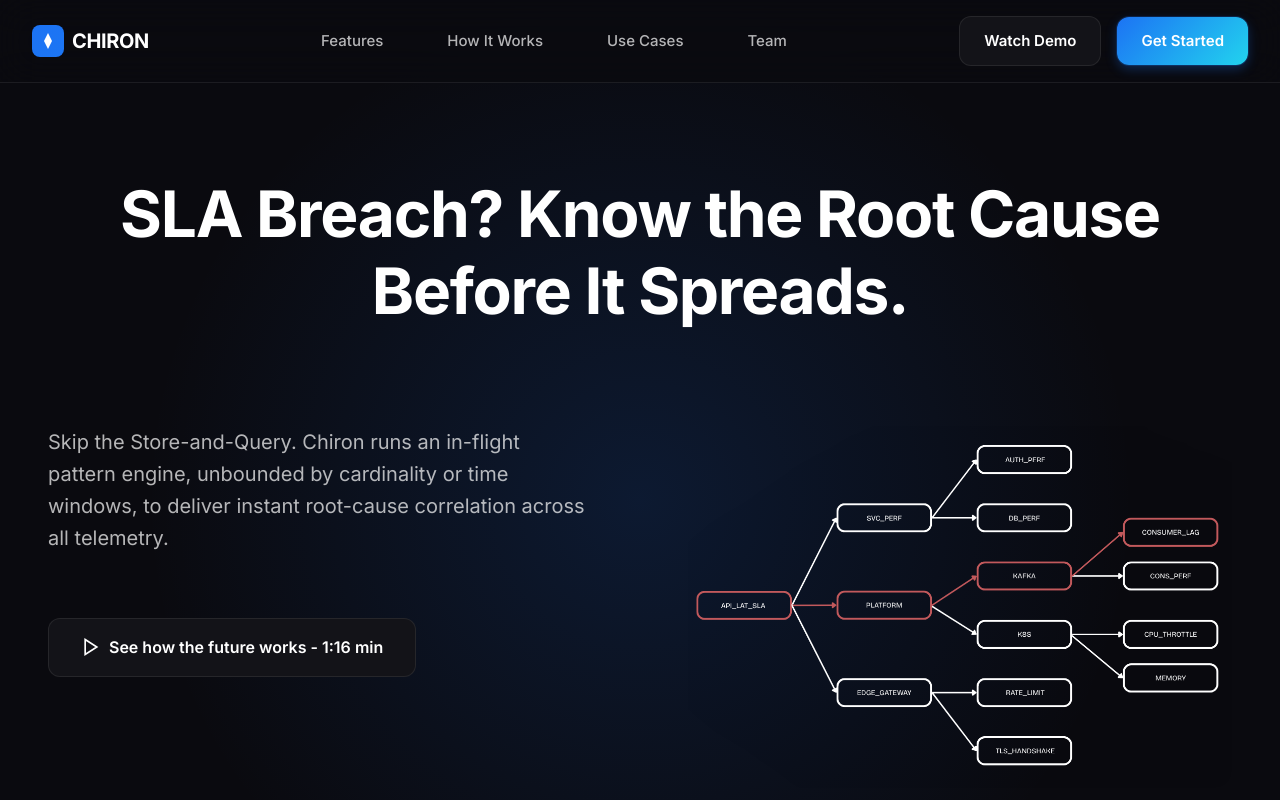
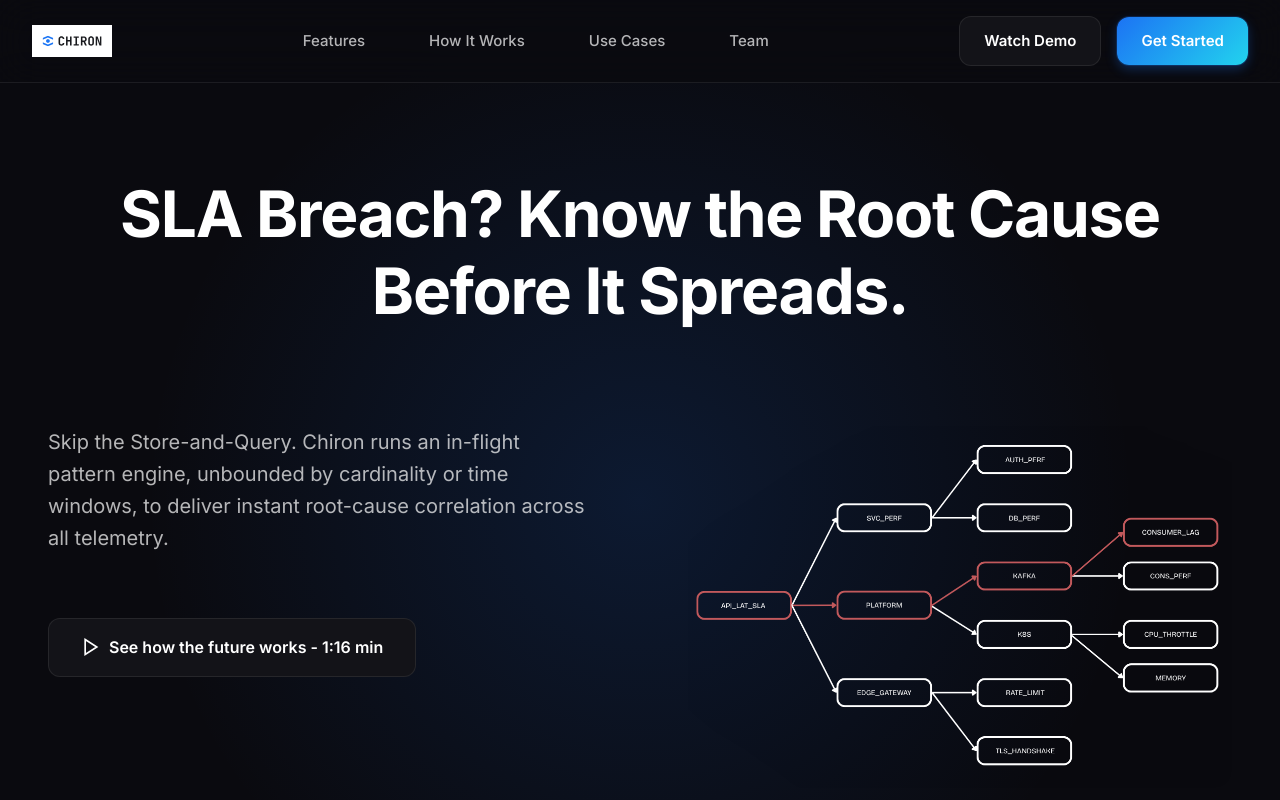
Before and after one commit to rohitshekhar29/test-website, a plain HTML site: page index.html in a window 1280 px wide. Shown: the top 800 px of the page. Drawn offline with Linux system fonts and the light colour scheme.

Commit message:
Updated styles.css

```diff
--- a/index.html
+++ b/index.html
@@ -17,17 +17,7 @@
     <nav class="navbar">
         <div class="nav-container">
             <a href="#" class="logo">
-                <svg width="32" height="32" viewBox="0 0 32 32" fill="none">
-                    <rect width="32" height="32" rx="8" fill="url(#gradient)"/>
-                    <path d="M16 8L20 16L16 24L12 16L16 8Z" fill="white"/>
-                    <defs>
-                        <linearGradient id="gradient" x1="0" y1="0" x2="32" y2="32">
-                            <stop stop-color="#1c73f4"/>
-                            <stop offset="1" stop-color="#22d3ee"/>
-                        </linearGradient>
-                    </defs>
-                </svg>
-                <span>CHIRON</span>
+                <img src="images/ChironLight.svg" alt="Chiron Logo" class="logo-image">
             </a>
 
             <ul class="nav-links">
@@ -515,17 +505,7 @@
             <div class="footer-content">
                 <div class="footer-brand">
                     <div class="logo">
-                        <svg width="32" height="32" viewBox="0 0 32 32" fill="none">
-                            <rect width="32" height="32" rx="8" fill="url(#gradient2)"/>
-                            <path d="M16 8L20 16L16 24L12 16L16 8Z" fill="white"/>
-                            <defs>
-                                <linearGradient id="gradient2" x1="0" y1="0" x2="32" y2="32">
-                                    <stop stop-color="#1c73f4"/>
-                                    <stop offset="1" stop-color="#22d3ee"/>
-                                </linearGradient>
-                            </defs>
-                        </svg>
-                        <span>CHIRON</span>
+                        <img src="images/ChironLight.svg" alt="Chiron Logo" class="logo-image">
                     </div>
                     <p>Real-time SLA monitoring with instant root cause identification.</p>
                 </div>
--- a/styles.css
+++ b/styles.css
@@ -134,10 +134,11 @@ a {
 .logo {
     display: flex;
     align-items: center;
-    gap: var(--space-xs);
-    font-size: 1.25rem;
-    font-weight: 700;
-    letter-spacing: -0.02em;
+}
+
+.logo-image {
+    height: 32px;
+    width: auto;
 }
 
 .nav-links {
```
